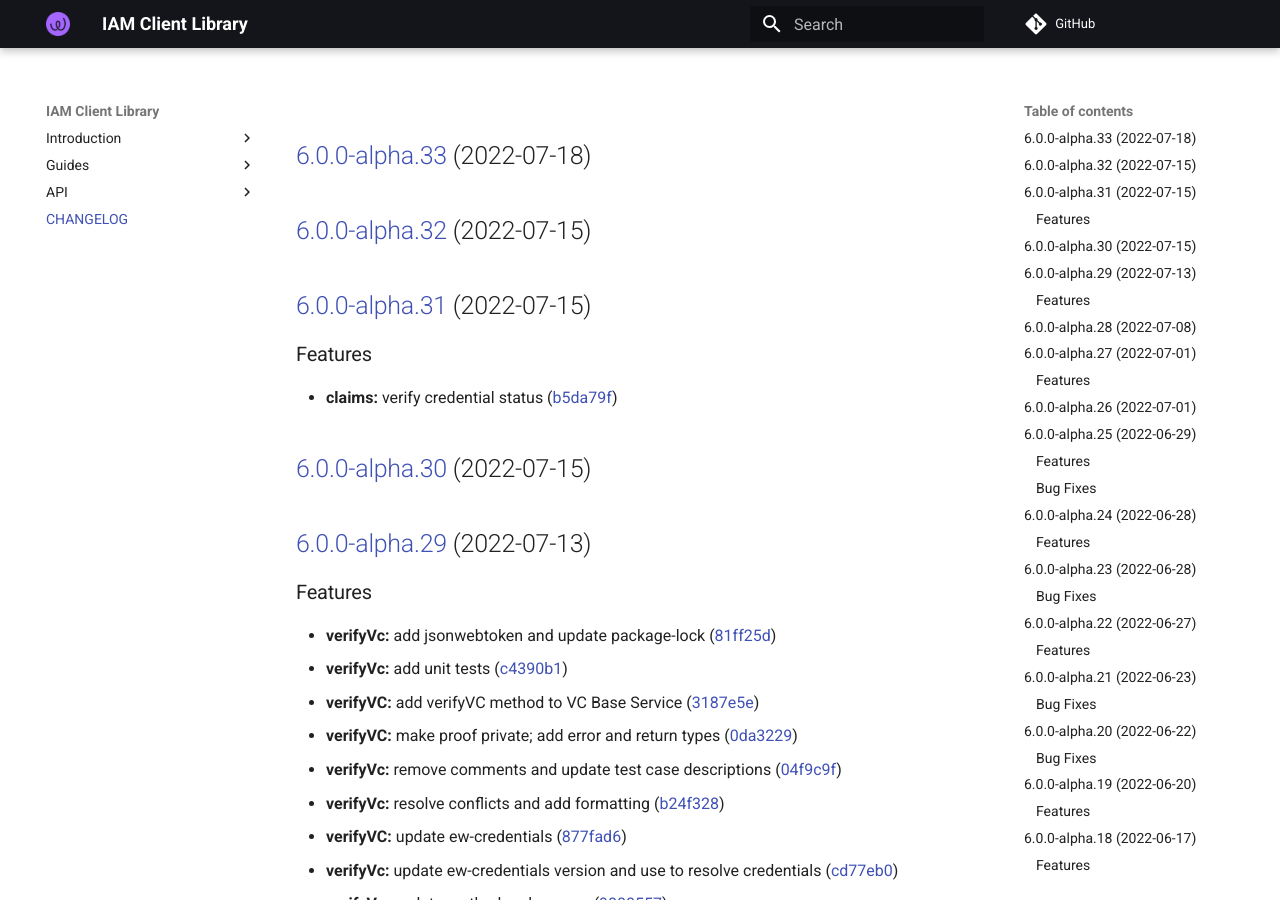
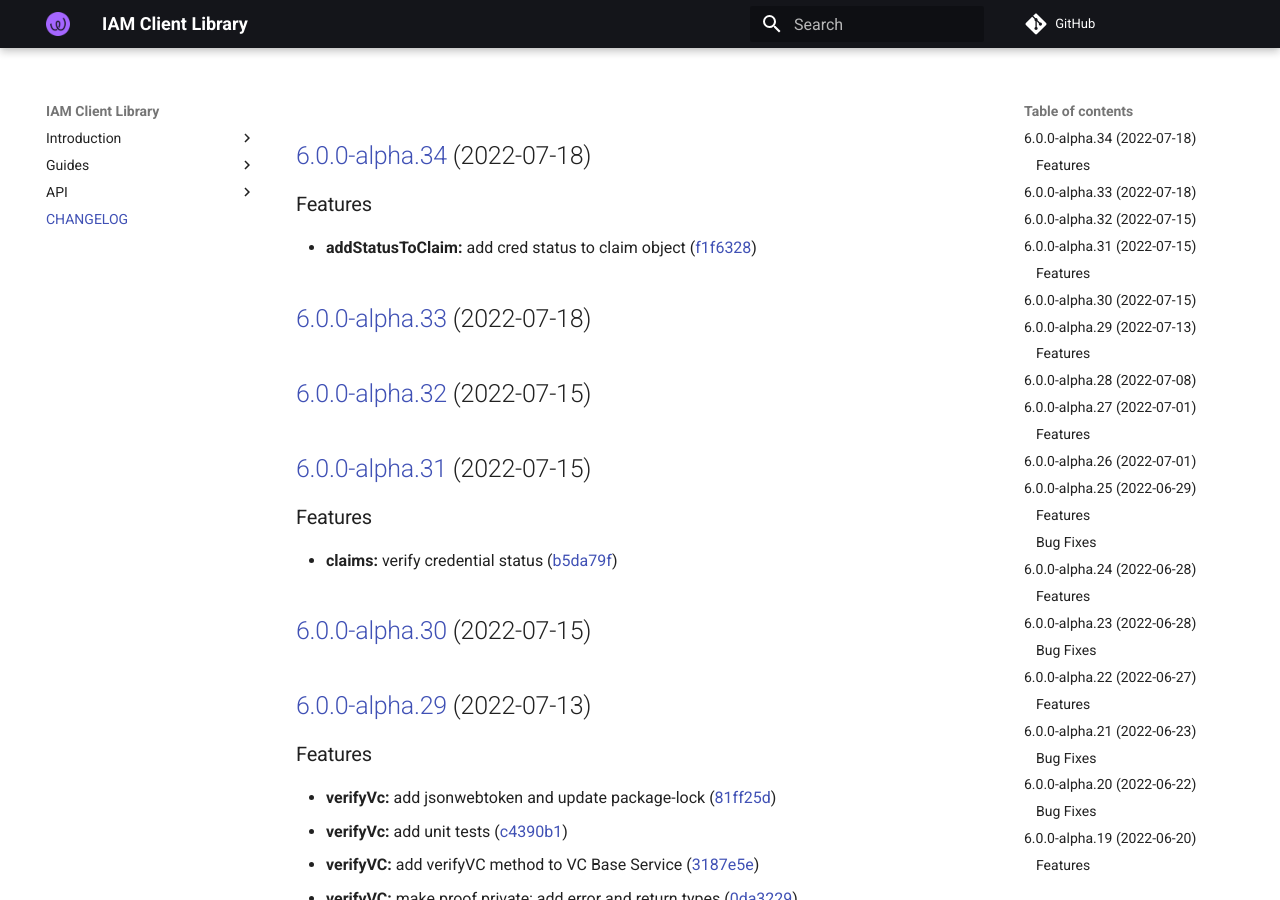
Before and after one commit to energywebfoundation/iam-client-lib, an MkDocs documentation site: the page built from docs/CHANGELOG.md, in a window 1280 px wide and 900 px high. Built offline with MkDocs 1.6.1 and Material for MkDocs 9.7.7, drawn with Linux system fonts in a browser that asks for light colours; comment, search, counter and statistics services are not loaded.

Commit message:
chore(release): 6.0.0-alpha.34 [skip ci]
## [6.0.0-alpha.34](https://github.com/energywebfoundation/iam-client-lib/compare/v6.0.0-alpha.33...v6.0.0-alpha.34) (2022-07-18)

### Features

* **addStatusToClaim:** add cred status to claim object ([f1f6328](https://github.com/energywebfoundation/iam-client-lib/commit/f1f6328e762b7d48dbf6a2a5dbdd4cca069090c0))

```diff
--- a/docs/CHANGELOG.md
+++ b/docs/CHANGELOG.md
@@ -1,3 +1,10 @@
+## [6.0.0-alpha.34](https://github.com/energywebfoundation/iam-client-lib/compare/v6.0.0-alpha.33...v6.0.0-alpha.34) (2022-07-18)
+
+
+### Features
+
+* **addStatusToClaim:** add cred status to claim object ([f1f6328](https://github.com/energywebfoundation/iam-client-lib/commit/f1f6328e762b7d48dbf6a2a5dbdd4cca069090c0))
+
 ## [6.0.0-alpha.33](https://github.com/energywebfoundation/iam-client-lib/compare/v6.0.0-alpha.32...v6.0.0-alpha.33) (2022-07-18)
 
 ## [6.0.0-alpha.32](https://github.com/energywebfoundation/iam-client-lib/compare/v6.0.0-alpha.31...v6.0.0-alpha.32) (2022-07-15)
--- a/package.json
+++ b/package.json
@@ -1,6 +1,6 @@
 {
   "name": "iam-client-lib",
-  "version": "6.0.0-alpha.33",
+  "version": "6.0.0-alpha.34",
   "description": "Library for Decentralized Identity and Access Management",
   "main": "dist/index.js",
   "module": "dist/index.esm.js",
```
